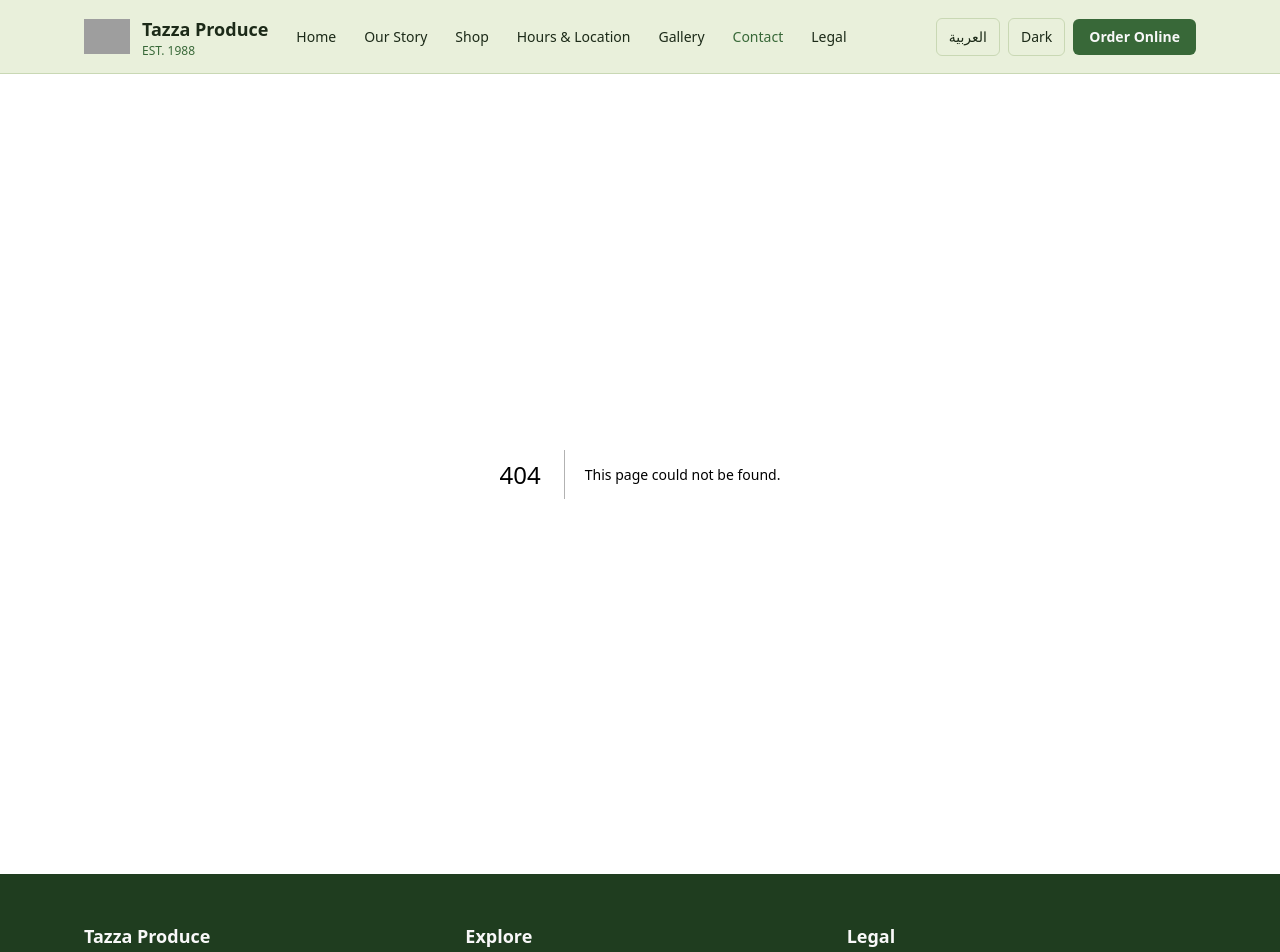
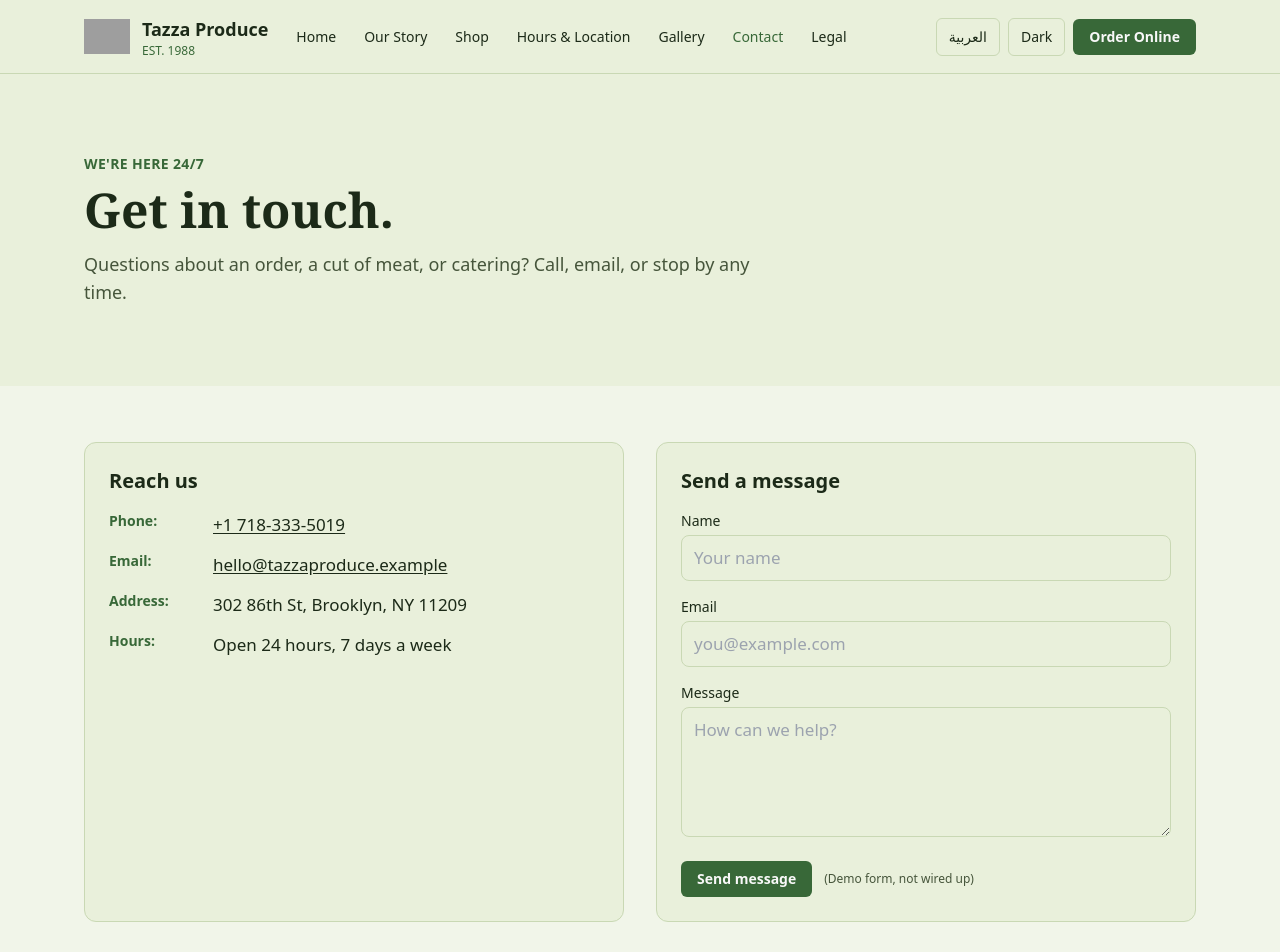
Before and after one commit to 651Shadow/taza-produce, a Next.js app: page /contact in a window 1280 px wide. Before the commit this address had no page. Shown: the top 952 px of the page. Built offline with nearby package versions, Linux system fonts and the light colour scheme; grey boxes are pictures that could not be loaded.

Commit message:
feat(contact+legal): contact form + legal pages

```diff
--- /dev/null
+++ b/app/contact/page.tsx
@@ -0,0 +1,21 @@
+'use client';
+
+import { ContactHero } from '@/components/contact/ContactHero';
+import { ReachBlock } from '@/components/contact/ReachBlock';
+import { ContactForm } from '@/components/contact/ContactForm';
+import { OrdersNote } from '@/components/contact/OrdersNote';
+
+export default function ContactPage() {
+  return (
+    <main>
+      <ContactHero />
+      <section className="bg-bg">
+        <div className="mx-auto grid max-w-6xl gap-8 px-5 py-14 md:grid-cols-2">
+          <ReachBlock />
+          <ContactForm />
+        </div>
+      </section>
+      <OrdersNote />
+    </main>
+  );
+}
--- /dev/null
+++ b/app/legal/page.tsx
@@ -0,0 +1,52 @@
+'use client';
+
+import { Reveal } from '@/components/Reveal';
+import { useT } from '@/components/LocaleProvider';
+
+const SECTIONS = ['terms', 'privacy', 'refund', 'accessibility', 'licenses'] as const;
+
+export default function LegalPage() {
+  const t = useT();
+  return (
+    <main>
+      <section className="bg-surface">
+        <div className="mx-auto max-w-3xl px-5 py-14 md:py-20">
+          <Reveal>
+            <p className="mb-3 text-sm font-semibold uppercase tracking-wide text-green700">
+              {t('legal.eyebrow')}
+            </p>
+            <h1 className="font-serif text-4xl font-semibold text-text md:text-5xl">
+              {t('legal.title')}
+            </h1>
+            <p className="mt-4 text-lg text-textSoft">{t('legal.sub')}</p>
+          </Reveal>
+        </div>
+      </section>
+
+      <article className="bg-bg">
+        <div className="mx-auto max-w-3xl px-5 py-12">
+          <p className="mb-10 rounded-lg border border-line bg-surface2 px-4 py-3 text-sm text-textSoft">
+            {t('legal.disclaimer')}
+          </p>
+          <div className="space-y-12">
+            {SECTIONS.map((s) => (
+              <Reveal
+                key={s}
+                as="section"
+                className="scroll-mt-[90px] border-t border-line pt-8 first:border-0 first:pt-0"
+              >
+                <h2
+                  id={s}
+                  className="scroll-mt-[90px] font-serif text-2xl font-semibold text-text"
+                >
+                  {t(`legal.${s}.title`)}
+                </h2>
+                <p className="mt-3 whitespace-pre-line text-textSoft">{t(`legal.${s}.body`)}</p>
+              </Reveal>
+            ))}
+          </div>
+        </div>
+      </article>
+    </main>
+  );
+}
--- /dev/null
+++ b/components/contact/ContactForm.tsx
@@ -0,0 +1,89 @@
+'use client';
+
+import { useState } from 'react';
+import { Reveal } from '@/components/Reveal';
+import { useT } from '@/components/LocaleProvider';
+
+export function ContactForm() {
+  const t = useT();
+  const [sent, setSent] = useState(false);
+  const [name, setName] = useState('');
+  const [email, setEmail] = useState('');
+  const [message, setMessage] = useState('');
+
+  function handleSubmit(e: React.FormEvent<HTMLFormElement>) {
+    e.preventDefault();
+    setSent(true);
+  }
+
+  if (sent) {
+    return (
+      <Reveal className="rounded-xl border border-line bg-surface p-6">
+        <h3 className="mb-2 text-xl font-semibold text-text">{t('contact.form.title')}</h3>
+        <p className="text-textSoft">Thanks, we will reply soon.</p>
+      </Reveal>
+    );
+  }
+
+  const inputClass =
+    'w-full rounded-lg border border-line bg-surface px-3 py-2 text-text placeholder:text-textSoft/70 focus:border-green700 focus:outline-none focus:ring-1 focus:ring-green700';
+
+  return (
+    <Reveal className="rounded-xl border border-line bg-surface p-6">
+      <h3 className="mb-4 text-xl font-semibold text-text">{t('contact.form.title')}</h3>
+      <form onSubmit={handleSubmit} className="space-y-4">
+        <div>
+          <label htmlFor="cf-name" className="mb-1 block text-sm font-medium text-text">
+            {t('contact.form.name')}
+          </label>
+          <input
+            id="cf-name"
+            type="text"
+            required
+            value={name}
+            onChange={(e) => setName(e.target.value)}
+            placeholder={t('contact.form.name.ph')}
+            className={inputClass}
+          />
+        </div>
+        <div>
+          <label htmlFor="cf-email" className="mb-1 block text-sm font-medium text-text">
+            {t('contact.form.email')}
+          </label>
+          <input
+            id="cf-email"
+            type="email"
+            required
+            value={email}
+            onChange={(e) => setEmail(e.target.value)}
+            placeholder={t('contact.form.email.ph')}
+            className={inputClass}
+          />
+        </div>
+        <div>
+          <label htmlFor="cf-message" className="mb-1 block text-sm font-medium text-text">
+            {t('contact.form.message')}
+          </label>
+          <textarea
+            id="cf-message"
+            rows={4}
+            required
+            value={message}
+            onChange={(e) => setMessage(e.target.value)}
+            placeholder={t('contact.form.message.ph')}
+            className={inputClass}
+          />
+        </div>
+        <div className="flex items-center gap-3">
+          <button
+            type="submit"
+            className="rounded-md bg-green700 px-4 py-2 text-sm font-semibold text-onBrand hover:bg-green500"
+          >
+            {t('cta.send')}
+          </button>
+          <span className="text-xs text-textSoft">{t('contact.form.demo')}</span>
+        </div>
+      </form>
+    </Reveal>
+  );
+}
--- /dev/null
+++ b/components/contact/ContactHero.tsx
@@ -0,0 +1,23 @@
+'use client';
+
+import { Reveal } from '@/components/Reveal';
+import { useT } from '@/components/LocaleProvider';
+
+export function ContactHero() {
+  const t = useT();
+  return (
+    <section className="bg-surface">
+      <div className="mx-auto max-w-6xl px-5 py-14 md:py-20">
+        <Reveal className="max-w-2xl">
+          <p className="mb-3 text-sm font-semibold uppercase tracking-wide text-green700">
+            {t('contact.eyebrow')}
+          </p>
+          <h1 className="font-serif text-4xl font-semibold text-text md:text-5xl">
+            {t('contact.hero')}
+          </h1>
+          <p className="mt-4 text-lg text-textSoft">{t('contact.sub')}</p>
+        </Reveal>
+      </div>
+    </section>
+  );
+}
--- /dev/null
+++ b/components/contact/OrdersNote.tsx
@@ -0,0 +1,27 @@
+'use client';
+
+import { Reveal } from '@/components/Reveal';
+import { useT } from '@/components/LocaleProvider';
+
+export function OrdersNote() {
+  const t = useT();
+  return (
+    <section className="border-t border-line bg-surface2">
+      <div className="mx-auto max-w-6xl px-5 py-14">
+        <div className="grid gap-8 md:grid-cols-2 md:items-center">
+          <Reveal>
+            <p className="mb-2 text-sm font-semibold uppercase tracking-wide text-green700">
+              {t('contact.orders.kicker')}
+            </p>
+            <h2 className="font-serif text-2xl font-semibold text-text md:text-3xl">
+              {t('contact.orders.head')}
+            </h2>
+          </Reveal>
+          <Reveal className="d2">
+            <p className="text-textSoft">{t('contact.orders.body')}</p>
+          </Reveal>
+        </div>
+      </div>
+    </section>
+  );
+}
--- /dev/null
+++ b/components/contact/ReachBlock.tsx
@@ -0,0 +1,35 @@
+'use client';
+
+import { Reveal } from '@/components/Reveal';
+import { useT } from '@/components/LocaleProvider';
+
+export function ReachBlock() {
+  const t = useT();
+  const rows: { label: string; value: string; href?: string }[] = [
+    { label: t('contact.reach.phone'), value: t('contact.reach.phone.val'), href: 'tel:+17183335019' },
+    { label: t('contact.reach.email'), value: t('contact.reach.email.val'), href: 'mailto:hello@tazzaproduce.example' },
+    { label: t('contact.reach.address'), value: t('contact.reach.address.val') },
+    { label: t('contact.reach.hours'), value: t('contact.reach.hours.val') },
+  ];
+  return (
+    <Reveal className="rounded-xl border border-line bg-surface p-6">
+      <h3 className="mb-4 text-xl font-semibold text-text">{t('contact.reach.title')}</h3>
+      <dl className="space-y-3">
+        {rows.map((r) => (
+          <div key={r.label} className="flex flex-col gap-0.5 sm:flex-row sm:gap-2">
+            <dt className="w-24 shrink-0 text-sm font-semibold text-green700">{r.label}</dt>
+            <dd className="text-text">
+              {r.href ? (
+                <a href={r.href} className="underline underline-offset-2 hover:text-green700">
+                  {r.value}
+                </a>
+              ) : (
+                r.value
+              )}
+            </dd>
+          </div>
+        ))}
+      </dl>
+    </Reveal>
+  );
+}
```
